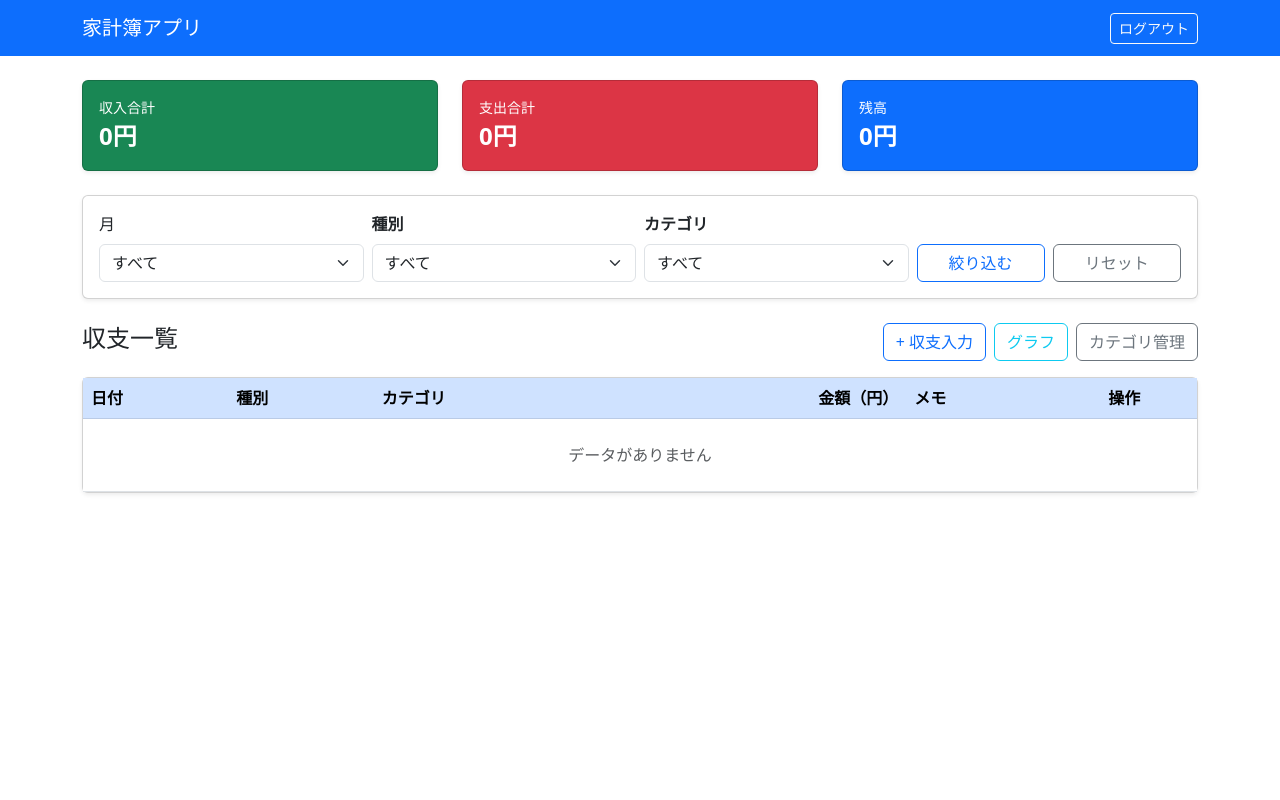
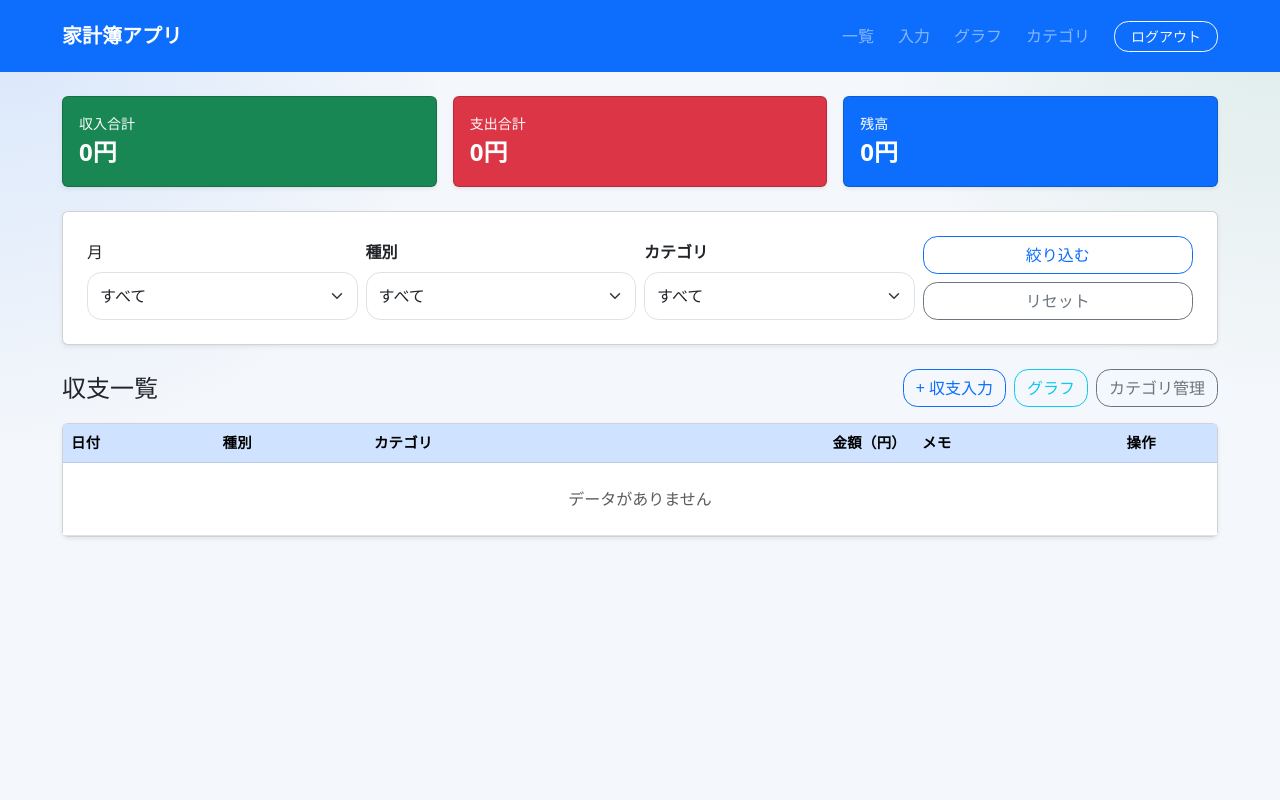
Before and after one commit to nagi91204/Kakeibo_Project, a Django app: page / in a window 1280 px wide. Run offline with Django 5.2, Linux system fonts and the light colour scheme; the visitor is signed in with stand-in values (Sample User, id 1); data that the repository does not hold is empty.

```diff
--- a/kakeibo/templates/kakeibo/base.html
+++ b/kakeibo/templates/kakeibo/base.html
@@ -3,32 +3,131 @@
 
 <head>
     <meta charset="UTF-8">
-    <meta name="viewport" content="width=device-width, initial-scale=1.0">
+    <meta name="viewport" content="width=device-width, initial-scale=1.0, viewport-fit=cover">
 
     <title>家計簿アプリ</title>
     <link href="https://cdn.jsdelivr.net/npm/bootstrap@5.3.0/dist/css/bootstrap.min.css" rel="stylesheet">
+    <style>
+        :root {
+            --app-bg: #f4f7fb;
+            --app-surface: rgba(255, 255, 255, 0.88);
+            --app-border: rgba(15, 23, 42, 0.08);
+            --app-shadow: 0 18px 45px rgba(15, 23, 42, 0.08);
+            --app-radius: 1.1rem;
+        }
+
+        body {
+            background:
+                radial-gradient(circle at top left, rgba(13, 110, 253, 0.12), transparent 30%),
+                radial-gradient(circle at top right, rgba(25, 135, 84, 0.10), transparent 26%),
+                var(--app-bg);
+            min-height: 100vh;
+            padding-top: env(safe-area-inset-top);
+            padding-bottom: env(safe-area-inset-bottom);
+        }
+
+        .app-shell {
+            max-width: 1180px;
+        }
+
+        .app-card {
+            border: 1px solid var(--app-border);
+            border-radius: var(--app-radius);
+            box-shadow: var(--app-shadow);
+            overflow: hidden;
+        }
+
+        .app-panel {
+            background: var(--app-surface);
+            border: 1px solid var(--app-border);
+            border-radius: var(--app-radius);
+            box-shadow: var(--app-shadow);
+            backdrop-filter: blur(12px);
+        }
+
+        .app-table {
+            margin-bottom: 0;
+        }
+
+        .app-table thead th {
+            font-size: 0.9rem;
+            letter-spacing: 0.02em;
+        }
+
+        .btn {
+            border-radius: 0.9rem;
+        }
+
+        .form-control,
+        .form-select {
+            border-radius: 0.9rem;
+            min-height: 48px;
+        }
+
+        @media (max-width: 767.98px) {
+            .app-shell {
+                padding-left: 0.8rem;
+                padding-right: 0.8rem;
+            }
+
+            .page-title {
+                font-size: 1.15rem;
+            }
+
+            .btn,
+            .form-control,
+            .form-select {
+                min-height: 50px;
+            }
+
+            .mobile-stack .btn {
+                width: 100%;
+            }
+
+            .mobile-actions .btn,
+            .mobile-actions form {
+                width: 100%;
+            }
+
+            .mobile-actions .btn+.btn,
+            .mobile-actions .btn+form,
+            .mobile-actions form+.btn,
+            .mobile-actions form+form {
+                margin-top: 0.5rem;
+            }
+        }
+    </style>
 
 </head>
 
 <body>
 
-    <nav class="navbar navbar-expand-lg navbar-dark bg-primary">
-        <div class="container">
-            <!-- 既存 -->
-            <a class="navbar-brand" href="{% url 'kakeibo:home' %}">家計簿アプリ</a>
-            <div class="navbar-nav ms-auto">
-                <form method="post" action="{% url 'logout' %}">
-                    {% csrf_token %}
-                    <button type="submit" class="btn btn-outline-light btn-sm">ログアウト</button>
-                </form>
+    <nav class="navbar navbar-expand-lg navbar-dark bg-primary py-3">
+        <div class="container app-shell">
+            <a class="navbar-brand fw-bold" href="{% url 'kakeibo:home' %}">家計簿アプリ</a>
+            <button class="navbar-toggler" type="button" data-bs-toggle="collapse" data-bs-target="#mainNav"
+                aria-controls="mainNav" aria-expanded="false" aria-label="ナビゲーション切り替え">
+                <span class="navbar-toggler-icon"></span>
+            </button>
+            <div class="collapse navbar-collapse" id="mainNav">
+                <div class="navbar-nav ms-auto align-items-lg-center gap-2 mt-3 mt-lg-0">
+                    <a class="nav-link text-white-50" href="{% url 'kakeibo:list' %}">一覧</a>
+                    <a class="nav-link text-white-50" href="{% url 'kakeibo:add' %}">入力</a>
+                    <a class="nav-link text-white-50" href="{% url 'kakeibo:chart' %}">グラフ</a>
+                    <a class="nav-link text-white-50" href="{% url 'kakeibo:category' %}">カテゴリ</a>
+                    <form method="post" action="{% url 'logout' %}" class="ms-lg-2">
+                        {% csrf_token %}
+                        <button type="submit" class="btn btn-outline-light btn-sm px-3 w-100">ログアウト</button>
+                    </form>
+                </div>
             </div>
         </div>
     </nav>
 
-    <div class="container mt-4">
+    <main class="container app-shell py-3 py-md-4">
         {% block content %}
         {% endblock %}
-    </div>
+    </main>
 
     <script src="https://cdn.jsdelivr.net/npm/bootstrap@5.3.0/dist/js/bootstrap.bundle.min.js"></script>
 
--- a/kakeibo/templates/kakeibo/list.html
+++ b/kakeibo/templates/kakeibo/list.html
@@ -3,8 +3,8 @@
 
 {% block content %}
 
-<div class="row mb-4">
-    <div class="col-md-4">
+<div class="row g-3 mb-4">
+    <div class="col-12 col-md-4">
         <div class="card text-white bg-success shadow-sm">
             <div class="card-body">
                 <div class="small">収入合計</div>
@@ -12,7 +12,7 @@
             </div>
         </div>
     </div>
-    <div class="col-md-4">
+    <div class="col-12 col-md-4">
         <div class="card text-white bg-danger shadow-sm">
             <div class="card-body">
                 <div class="small">支出合計</div>
@@ -20,8 +20,8 @@
             </div>
         </div>
     </div>
-    <div class="col-md-4">
-        <div class="card text-white {% if balance_sign %}bg-primary{% else %}bg-seconday{% endif %} shadow-sm">
+    <div class="col-12 col-md-4">
+        <div class="card text-white {% if balance_sign %}bg-primary{% else %}bg-secondary{% endif %} shadow-sm">
             <div class="card-body">
                 <div class="small">残高</div>
                 <div class="fs-4 fw-bold">{{ balance }}円</div>
@@ -31,9 +31,9 @@
 </div>
 
 <form method="get" class="card shadow-sm mb-4">
-    <div class="card-body">
+    <div class="card-body p-3 p-md-4">
         <div class="row g-2 align-items-end">
-            <div class="col-md-3">
+            <div class="col-12 col-md-3">
                 <label class="form-label">月</label>
                 <select name="month" class="form-select">
                     <option value="">すべて</option>
@@ -42,7 +42,7 @@
                     {% endfor %}
                 </select>
             </div>
-            <div class="col-md-3">
+            <div class="col-12 col-md-3">
                 <label class="form-label fw-bold">種別</label>
                 <select name="transaction_type" class="form-select">
                     <option value="">すべて</option>
@@ -51,7 +51,7 @@
                     {% endfor %}
                 </select>
             </div>
-            <div class="col-md-3">
+            <div class="col-12 col-md-3">
                 <label class="form-label fw-bold">カテゴリ</label>
                 <select name="category" class="form-select">
                     <option value="">すべて</option>
@@ -60,7 +60,7 @@
                     {% endfor %}
                 </select>
             </div>
-            <div class="col-md-3 d-flex gap-2">
+            <div class="col-12 col-md-3 d-grid gap-2 mobile-stack">
                 <button type="submit" class="btn btn-outline-primary w-100">絞り込む</button>
                 <a href="{% url 'kakeibo:list' %}" class="btn btn-outline-secondary w-100">リセット</a>
             </div>
@@ -68,9 +68,9 @@
     </div>
 </form>
 
-<div class="d-flex justify-content-between align-items-center mb-3">
-    <h4>収支一覧</h4>
-    <div class="d-flex gap-2">
+<div class="d-flex flex-column flex-md-row justify-content-between align-items-md-center gap-3 mb-3">
+    <h4 class="page-title mb-0">収支一覧</h4>
+    <div class="d-grid gap-2 d-md-flex mobile-actions">
         <a href="{% url 'kakeibo:add' %}" class="btn btn-outline-primary">+ 収支入力</a>
         <a href="{% url 'kakeibo:chart' %}" class="btn btn-outline-info">グラフ</a>
         <a href="{% url 'kakeibo:category' %}" class="btn btn-outline-secondary">カテゴリ管理</a>
@@ -79,21 +79,22 @@
 
 <div class="card shadow-sm">
     <div class="card-body p-0">
-        <table class="table table-hover mb-0">
+        <div class="table-responsive">
+            <table class="table table-hover mb-0 align-middle app-table">
                 <thead class="table-primary">
                     <tr>
                         <th>日付</th>
                         <th>種別</th>
                         <th>カテゴリ</th>
                         <th class="text-end">金額（円）</th>
-                    <th>メモ</th>
+                        <th class="d-none d-md-table-cell">メモ</th>
                         <th class="text-center">操作</th>
                     </tr>
                 </thead>
                 <tbody>
                     {% for t in transactions %}
                     <tr>
-                    <td>{{ t.date }}</td>
+                        <td class="text-nowrap">{{ t.date }}</td>
                         <td>
                             {% if t.transaction_type == 'income' %}
                             <span class="badge bg-success">収入</span>
@@ -101,15 +102,17 @@
                             <span class="badge bg-danger">支出</span>
                             {% endif %}
                         </td>
-                    <td>{{ t.category }}</td>
+                        <td class="text-nowrap">{{ t.category }}</td>
                         <td class="text-end fw-bold
                         {% if t.transaction_type == 'income' %}text-success{% else %}text-danger{% endif %}">
                             {{ t.amount_formatted }}円
                         </td>
-                    <td>{{ t.memo }}</td>
+                        <td class="d-none d-md-table-cell">{{ t.memo }}</td>
                         <td class="text-center">
+                            <div class="d-grid gap-2 d-md-flex justify-content-md-center mobile-actions">
                                 <a href="{% url 'kakeibo:edit' t.pk %}" class="btn btn-sm btn-outline-primary">編集</a>
                                 <a href="{% url 'kakeibo:delete' t.pk %}" class="btn btn-sm btn-outline-danger">削除</a>
+                            </div>
                         </td>
                     </tr>
                     {% empty %}
@@ -121,4 +124,5 @@
             </table>
         </div>
     </div>
+</div>
 {% endblock %}
```
Also changed, not shown: kakeibo/templates/kakeibo/add.html (+11 -15 lines), kakeibo/templates/kakeibo/category.html (+11 -11 lines), kakeibo/templates/kakeibo/chart.html (+16 -16 lines), kakeibo/templates/kakeibo/delete.html (+8 -10 lines), kakeibo/templates/kakeibo/edit.html (+9 -13 lines), kakeibo/templates/kakeibo/login.html (+63 -21 lines). Lines whose indentation alone changed are shown as unchanged.
